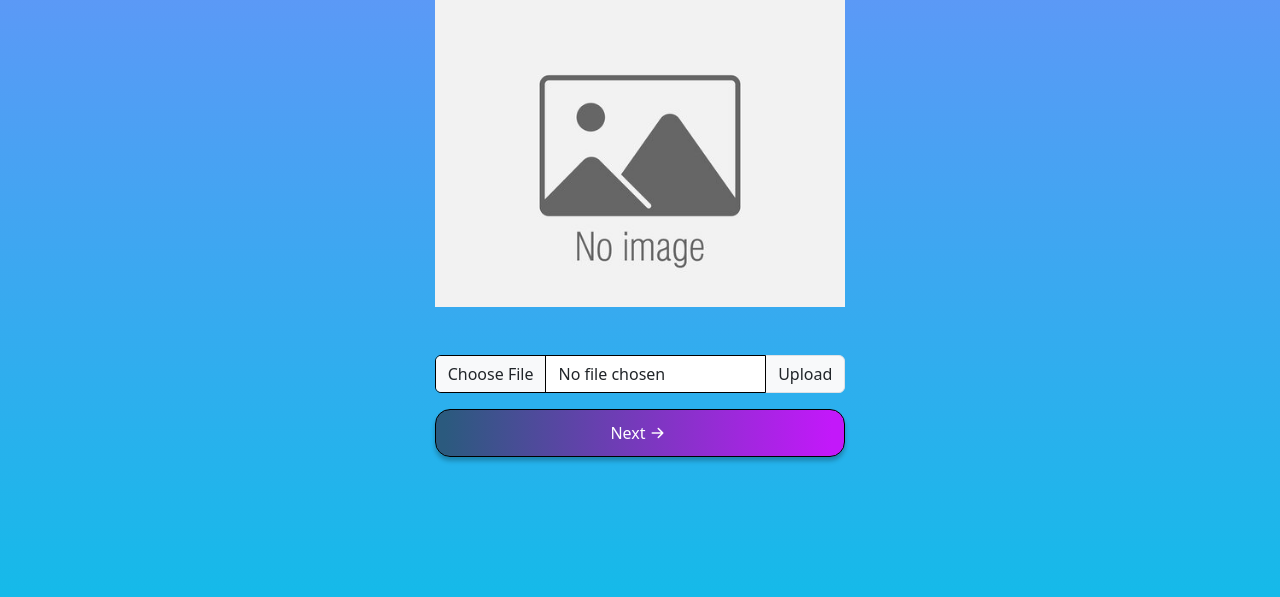
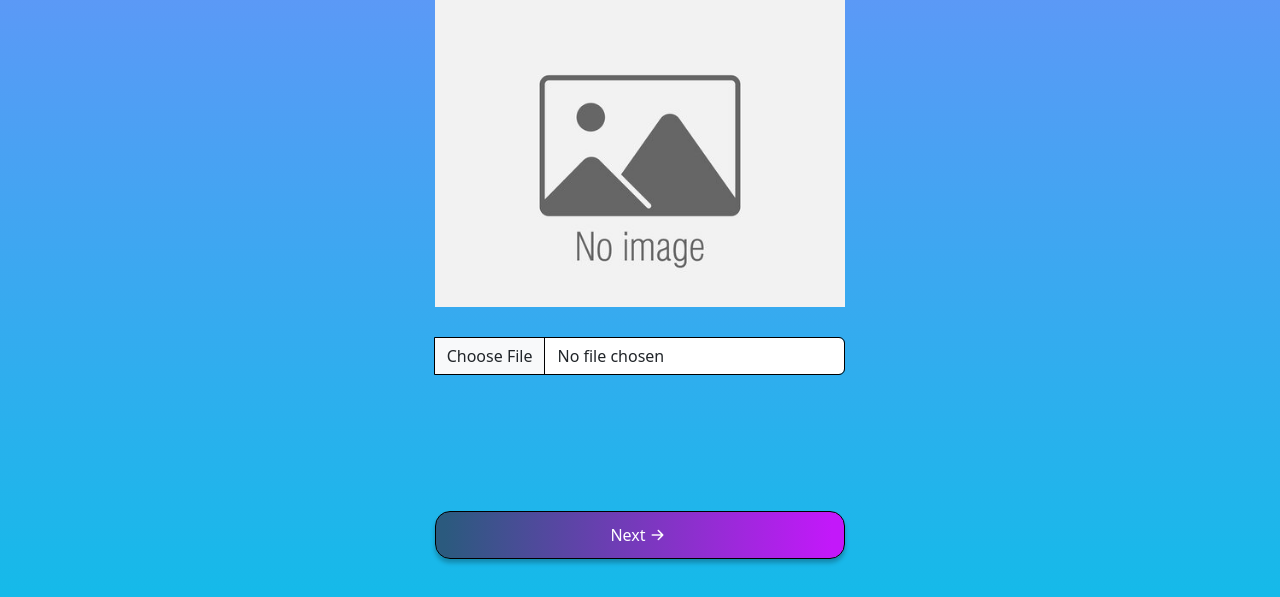
Before and after one commit to Giock24/NowMusic, a PHP site: page /src/post_creation/post_add_image.html in a window 1280 px wide. Shown: the part 203-800 px from the top of the page. Run offline with PHP 8.4, Linux system fonts and the light colour scheme.

Commit message:
- [Post creation] - fix image dimension and button position

```diff
--- a/css/style.css
+++ b/css/style.css
@@ -71,3 +71,29 @@ nav>a>i{
 .card>img {
     border-radius:12px;
 }
+
+#image-previous {
+    width: 100%;
+    max-height: 700px;
+    margin-bottom: 30px;
+}
+
+@media screen and (max-width: 992px) {
+    #image-previous {
+        max-height: 450px;
+    }
+  }
+
+  /* On screens that are 600px or less, set the background color to olive */
+@media screen and (max-width: 600px) {
+    #image-previous {
+        max-height: 350px;
+    }
+}
+
+.add-image {
+    flex-direction: column;
+    display: flex;
+    justify-content: space-between;
+    height: 70%;
+}
--- a/src/post_creation/post_add_image.html
+++ b/src/post_creation/post_add_image.html
@@ -32,11 +32,11 @@
                 <div class="text-center pb-5">
                     <h1>Create Your Post</h1>
                 </div>
-                <form  class="mb-5" action="#">
-                    <img id="image-previous" src="../../assets/images/no_image.jpg" width="100%"/>
-                    <div class="input-group mb-3  mt-5">
+                <form  class="add-image" action="#">
+                    <div class="input-group mb-3">
+                        <img id="image-previous" src="../../assets/images/no_image.jpg"/>
+                        <label class="input-group" hidden>Upload a photo</label>
                         <input type="file" class="form-control"  accept="image/*" onchange="loadFile(event)">
-                        <label class="input-group-text">Upload</label>
                     </div>
                     <button type="button" class="align-content-center">
                         Next
```
